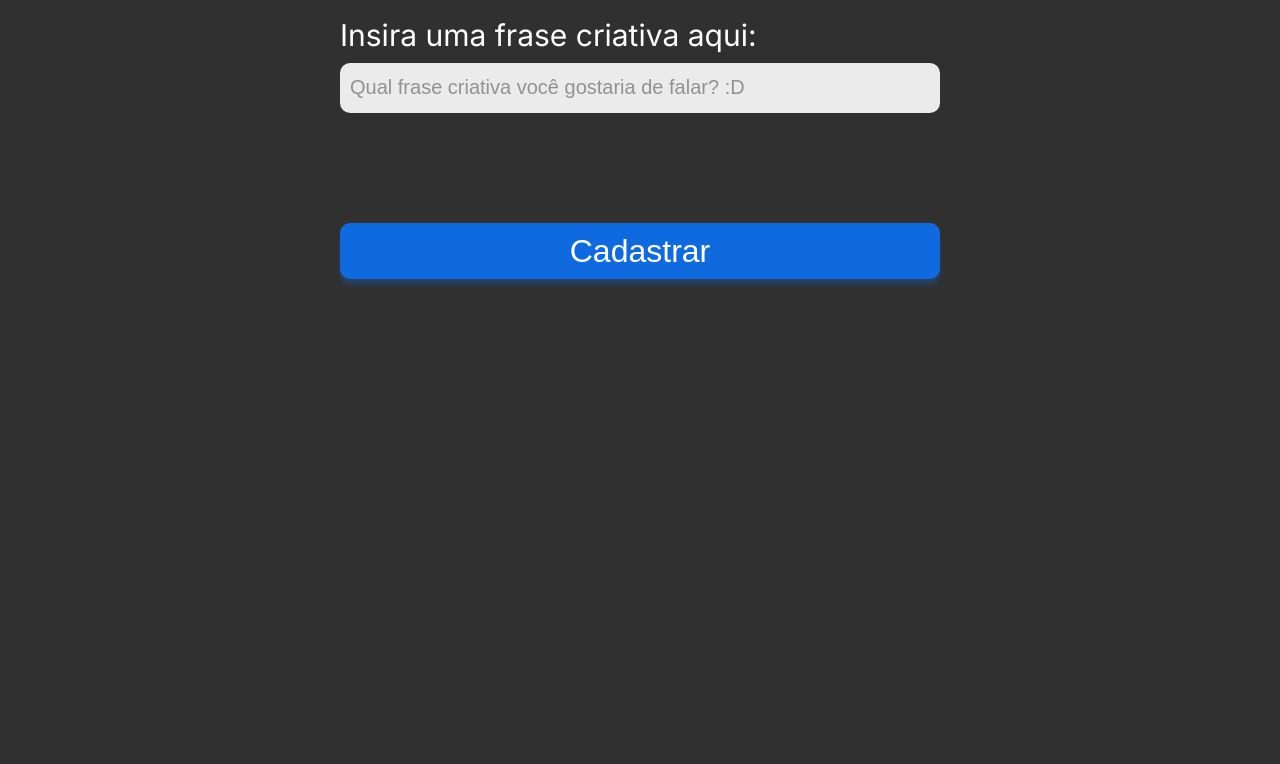
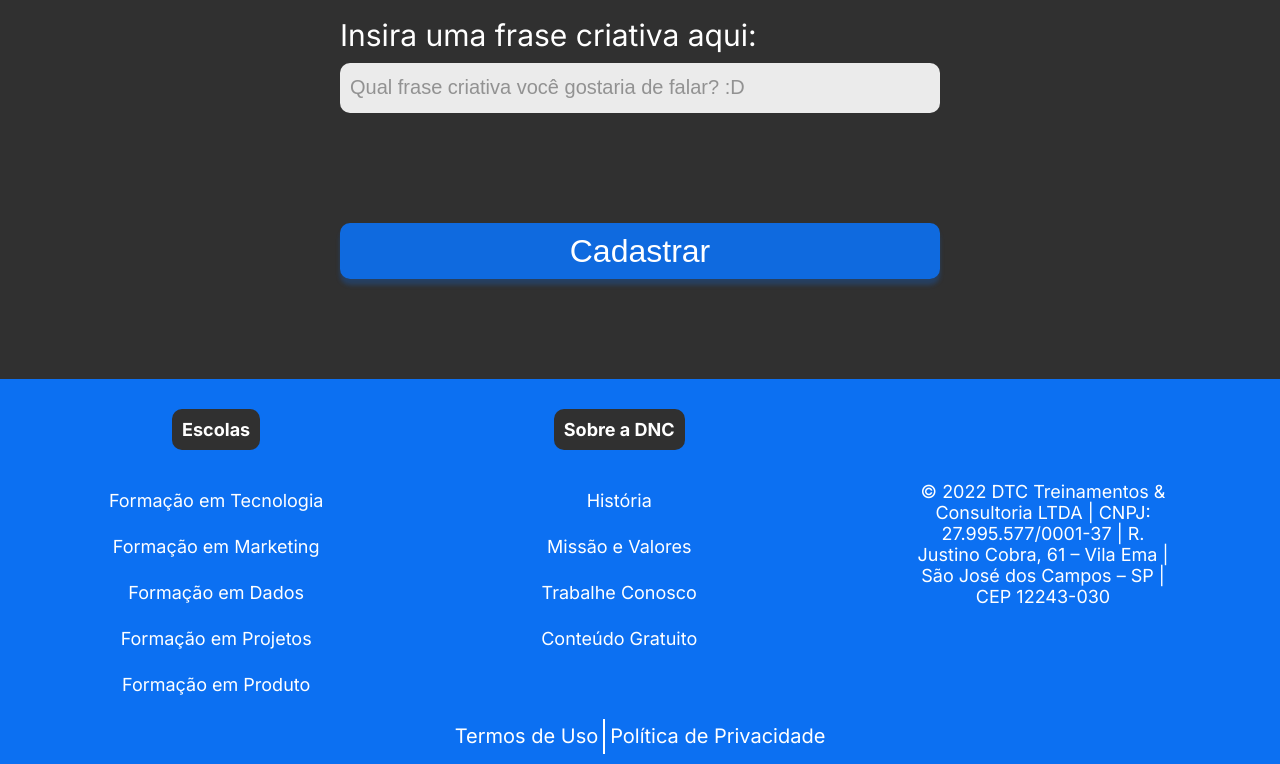
Before and after one commit to LuizNates/Bootcamp-DNC, a plain HTML site: page index.html in a window 1280 px wide. Shown: the part 1278-2042 px from the top of the page. Before the commit the page ends 1657 px from the top, so only its background shows below. Drawn offline with Linux system fonts and the light colour scheme.

```diff
--- a/index.html
+++ b/index.html
@@ -72,5 +72,65 @@
 
     </section>
 
+    <footer>
+        <div class="linha1">
+            <nav>
+                <h5>Escolas</h5>
+                <ul>
+                    <li>
+                        <a href="">Formação em Tecnologia</a>
+                    </li>
+
+                    <li>
+                        <a href="">Formação em Marketing</a>
+                    </li>
+
+                    <li>
+                        <a href="">Formação em Dados</a>
+                    </li>
+
+                    <li>
+                        <a href="">Formação em Projetos</a>
+                    </li>
+
+                    <li>
+                        <a href="">Formação em Produto</a>
+                    </li>
+                </ul>
+            </nav>
+            <nav>
+                <h5>Sobre a DNC</h5>
+                <ul>
+                    <li>
+                        <a href="">História</a>
+                    </li>
+
+                    <li>
+                        <a href="">Missão e Valores</a>
+                    </li>
+
+                    <li>
+                        <a href="">Trabalhe Conosco</a>
+                    </li>
+
+                    <li>
+                        <a href="">Conteúdo Gratuito</a>
+                    </li>
+
+                </ul>
+            </nav>
+
+            <div class="endereco">
+                <p>© 2022 DTC Treinamentos & Consultoria LTDA | CNPJ: 27.995.577/0001-37 | R. Justino Cobra, 61 – Vila Ema | São José dos Campos – SP | CEP 12243-030</p>
+            </div>
+
+        </div>
+
+        <div class="linha2">
+            <a href="">Termos de Uso</a>
+            <a href="">Política de Privacidade</a>
+        </div>
+    </footer>
+
 </body>
 </html>
--- a/style.css
+++ b/style.css
@@ -155,3 +155,139 @@
     box-shadow: 0px 6px 4px 0px rgba(12, 112, 242, 0.25);
     cursor: pointer;
 }
+footer{
+    width: 100%;
+    background-color: var(--azul-dnc);
+}
+
+footer .linha1{
+    display: flex;
+    justify-content: space-around;
+    align-items: center;
+}
+
+footer ul{
+    list-style: none;
+    margin: 0px;
+    padding: 0px;
+    font-size: 25px;
+
+}
+
+footer nav{
+    display: flex;
+    flex-direction: column;
+    align-items: center;
+
+    height: 330px;
+}
+
+footer h5{
+    text-align: center;
+    color: white;
+    font-weight: 800px;
+    font-size: 18px;
+    font-family: var(--fonte-padrao);
+    background-color: var(--preto-dnc);
+    border-radius: 10px;
+    padding: 10px 10px 10px 10px;
+    margin-bottom: 15px;
+}
+
+footer ul li{
+    text-align: center;
+    color: white;
+    font-weight: 600px;
+    font-size: 18px;
+    font-family: var(--fonte-padrao);
+    margin: 25px 0px 25px 0px;
+}
+
+footer ul li a{
+    color: white;
+    text-decoration: none;
+}
+
+footer ul li a:hover{
+    color: var(--cinza-hover);
+}
+
+footer .endereco{
+    font-weight: 600px;
+    font-size: 18px;
+    font-family: var(--fonte-padrao);
+    color: white;
+    text-align: center;
+    width: 20%;
+}
+
+footer .linha2{
+    height: 35px;
+    display: flex;
+    justify-content: center;
+    margin: 0px;
+    padding: 10px;
+}
+
+footer .linha2 a{
+    font-family: var(--fonte-padrao);
+    font-size: 20px;
+    font-weight: 600px;
+    color: white;
+    text-decoration: none;
+    padding: 5px;
+}
+
+footer .linha2 a:first-child{
+    border-right: 2px solid white;
+}
+
+footer .linha2 a:hover{
+    color: var(--cinza-hover);
+}
+
+@media only screen and (max-width: 600px){
+
+    #principal{
+        flex-direction: column;
+        height: auto;
+    }
+
+    #menu{
+        flex-direction: column;
+        width: 100%;
+        margin: 0px;
+    }
+
+    #menu a{
+        height: 50px;
+        align-items: center;
+    }
+
+    #principal button{
+        width: 100%;
+        margin: 0px;
+
+    }
+
+    section h1{
+        font-size: 38px;
+    }
+
+    section h2{
+        font-size: 28px;
+        padding-right: 5px;
+        padding-left: 15px;
+    }
+
+    form{
+        width: 95%;
+        font-size: 20px;
+    }
+
+    .checkboxItens label{
+        font-size: 17px;
+    }
+
+
+}
```
